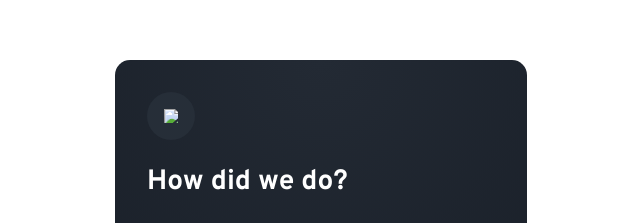
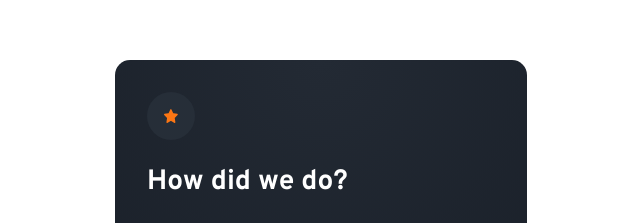
Before and after one commit to dsoluk/interactive-rating-component-main, a plain HTML site: page index.html in a window 1280 px wide. Shown: the part 148-371 px from the top of the page, 319-959 px from the left. Drawn offline with Linux system fonts and the light colour scheme; the site is published under a folder, as on GitHub Pages, so addresses that start at the root find nothing.

Commit message:
misc tweak

```diff
--- a/index.html
+++ b/index.html
@@ -24,7 +24,7 @@
     <div class="flip-card-inner">
       <div class="rating-card">
         <div class="image-circle">
-          <img src="/images/icon-star.svg" alt="star icon" width="40" height="40" loading="lazy">
+          <img src="images/icon-star.svg" alt="star icon" width="40" height="40" loading="lazy">
         </div>
 
         <h1>How did we do?</h1>
```
